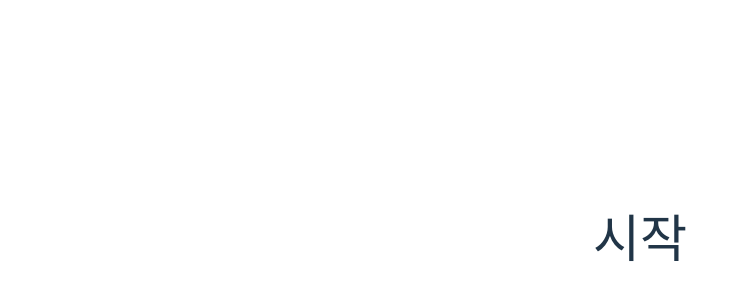
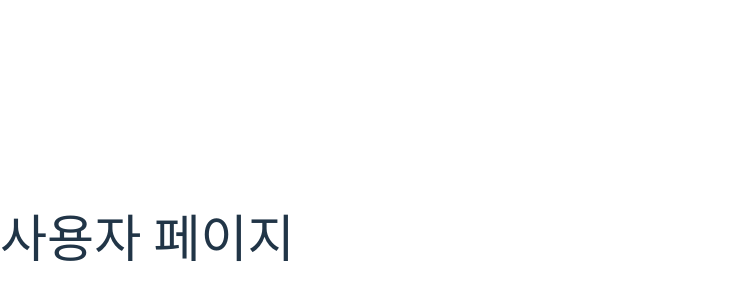
Before and after one commit to LikelionSKU-hackathon/Hackathon-FE, a React (Vite) app: page /user in a window 1280 px wide. Shown: the part 162-462 px from the top of the page, without its empty margins (0-746 px from the left). Built offline with nearby package versions, Linux system fonts and the light colour scheme.

Commit message:
repeat/페이지 초기 분리

```diff
--- a/src/App.jsx
+++ b/src/App.jsx
@@ -1,13 +1,30 @@
-import { useState } from 'react'
-import './App.css'
+import { createBrowserRouter, RouterProvider } from 'react-router-dom';
+import HomePage from './pages/HomePage';
+import LoginPage from './pages/LoginPage';
+import UserPage from './pages/UserPage';
+import DiaryList from './pages/DiaryList';
+const router = createBrowserRouter([
+  {
+    path: '/',
+    element: <HomePage />,
+  },
+  {
+    path: '/login',
+    element: <LoginPage />,
+  },
+  {
+    path: '/user',
+    element: <UserPage />,
+  },
+  {
+    path: '/diary',
+    element: <DiaryList />,
+  },
+]);
 
 function App() {
-  const [count, setCount] = useState(0)
-
   return (
-    <>
-        <h1>시작</h1>
-    </>
+    <RouterProvider router={router} />
   )
 }
 
--- /dev/null
+++ b/src/pages/DiaryList.jsx
@@ -0,0 +1,9 @@
+import React from "react";
+import { Link } from "react-router-dom";
+export default function DiaryList() {
+    return (
+        <>
+            <h1>다이어리 목록</h1>
+        </>
+    );
+}
--- /dev/null
+++ b/src/pages/HomePage.jsx
@@ -0,0 +1,10 @@
+import React from "react";
+import { Link } from "react-router-dom";
+
+export default function HomePage() {
+    return (
+        <div>
+            <h1>홈페이지</h1>
+        </div>
+    );
+}
--- /dev/null
+++ b/src/pages/LoginPage.jsx
@@ -0,0 +1,10 @@
+import React from "react";
+import { Link } from "react-router-dom";
+
+export default function LoginPage() {
+    return (
+        <div>
+            <h1>로그인 페이지</h1>
+        </div>
+    );
+}
--- /dev/null
+++ b/src/pages/UserPage.jsx
@@ -0,0 +1,8 @@
+import React from "react";
+export default function UserPage() {
+    return (
+        <div>
+            <h1>사용자 페이지</h1>
+        </div>
+    );
+}
```
